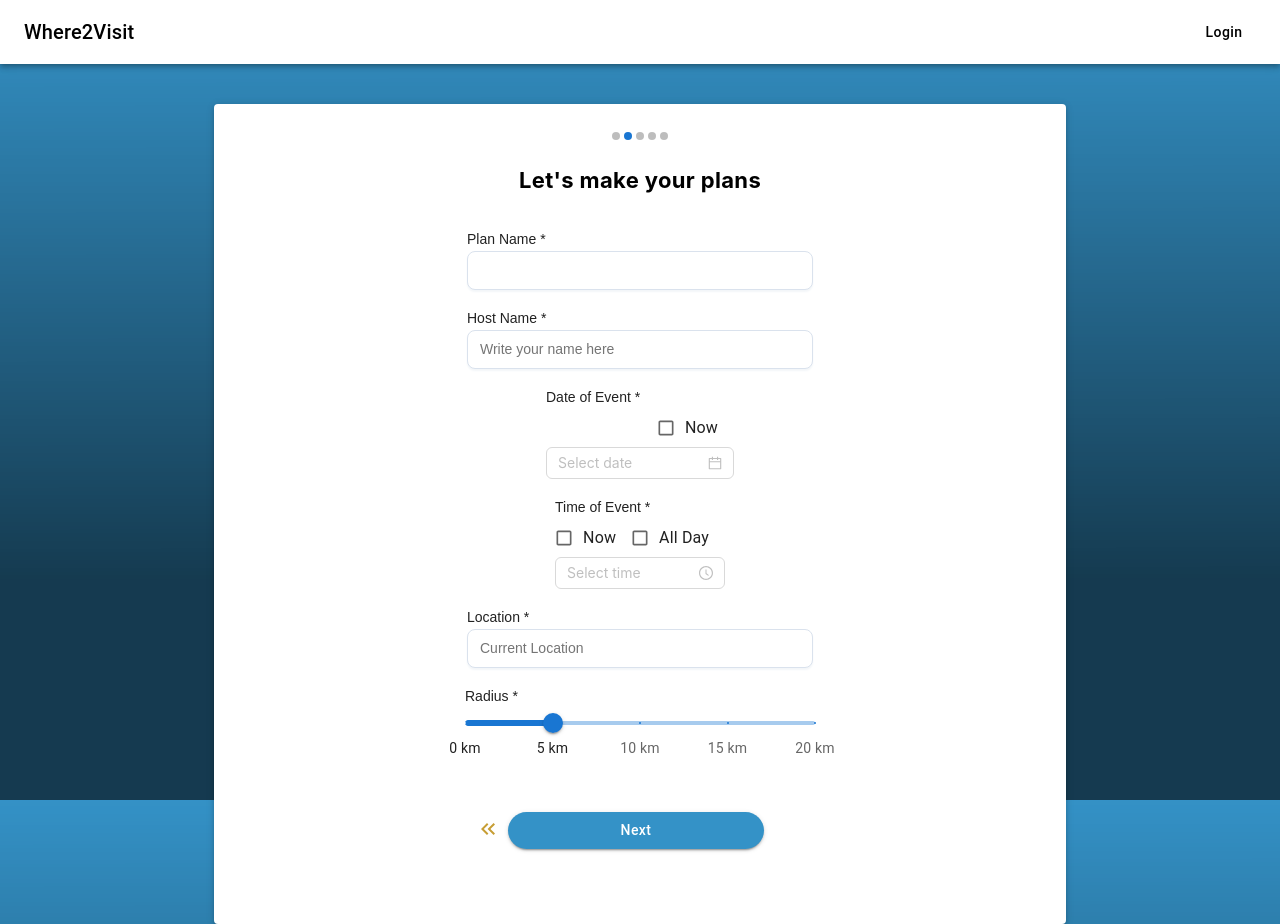
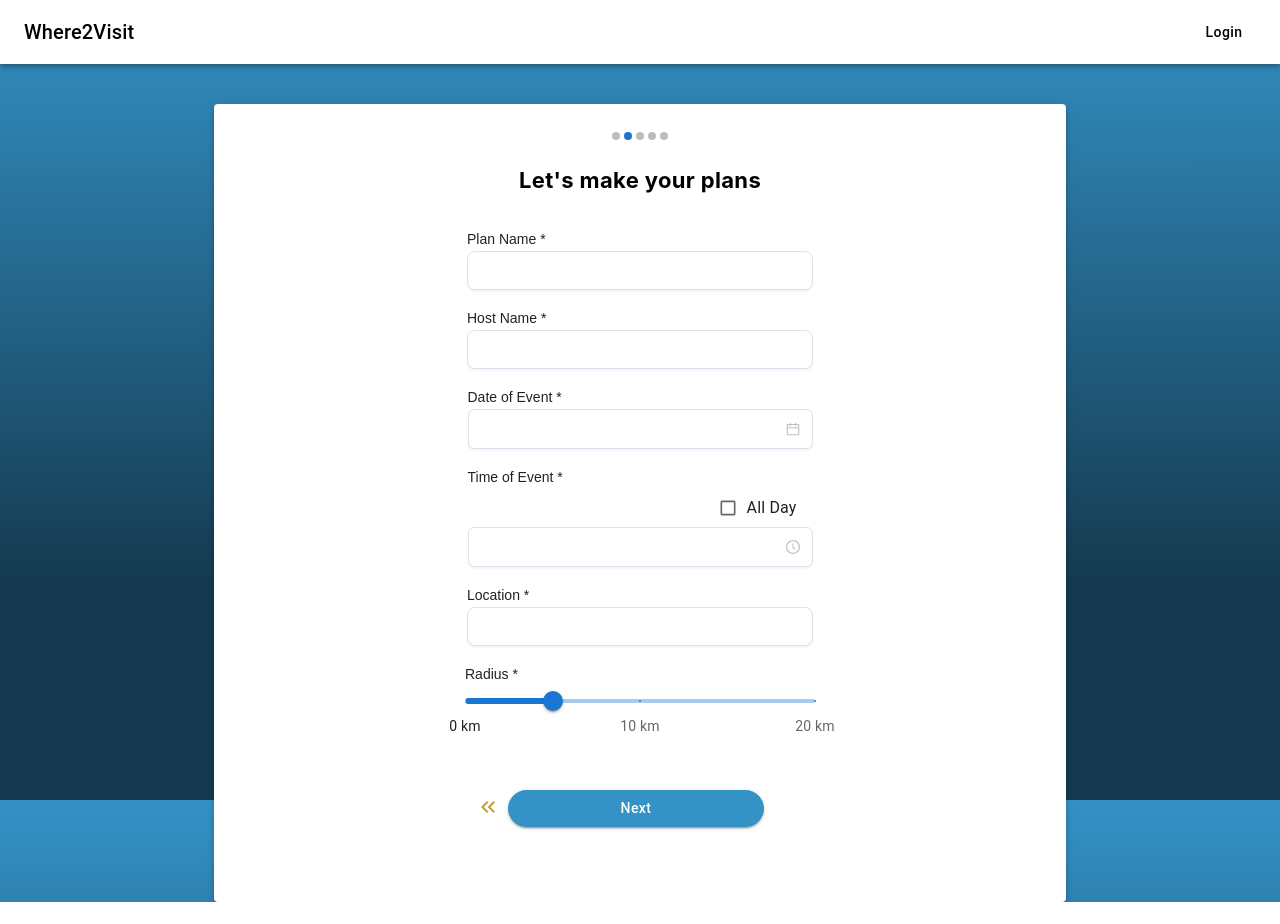
Before and after one commit to kesia-dev/where2visit, a React (Create React App) app in the folder frontend/: page /create-plan in a window 1280 px wide. Both pictures are taken after a click on the button "Restaurants". After the commit the page ends 902 px from the top, so only its background shows below. Built offline with nearby package versions, Linux system fonts and the light colour scheme.

Commit message:
Style form and handle state of selected options

```diff
--- a/frontend/src/component/Planning.js
+++ b/frontend/src/component/Planning.js
@@ -61,11 +61,11 @@ const PlanningCard = () => {
 
   // Function will add user's selections to the selection array
   const handleSelection = (newSelection) => {
-    !selection.includes(newSelection) ? setSelection([...selection, newSelection]) : setSelection(prevSelection => (prevSelection));
+    selection.includes(newSelection) ? selection.filter((item) => item !== newSelection) : setSelection([...selection, newSelection]);
   };
 
-  const firstStepSelection = (selection) => {
-    handleSelection(selection);
+  const firstStepSelection = (newSelection) => {
+    handleSelection(newSelection);
     handleNext();
   };
 
@@ -209,7 +209,7 @@ const PlanningCard = () => {
                   fontSize={'14px'}
                 />
 
-                <RestaurantOptions />
+                <RestaurantOptions selection={selection} handleSelection={handleSelection} />
 
                 <div style={{ display: 'flex', alignItems: 'center' }} >
                   <button onClick={handlePrevious} className='backArrows'>
@@ -223,7 +223,7 @@ const PlanningCard = () => {
               </>
             )}
 
-            {step > 2 && (
+            {step === 3 && (
               <>
                 <Typography
                   variant="p"
@@ -263,6 +263,46 @@ const PlanningCard = () => {
                 </div>
               </>
             )}
+
+            {step === 4 && (
+              <>
+                <Typography
+                  variant="p"
+                  noWrap={false}
+                  dangerouslySetInnerHTML={{ __html: steps[step].subtitle }}
+                  align="center"
+                  marginTop={'2px'}
+                  fontFamily={'Inter'}
+                  fontWeight={400}
+                  fontSize={'14px'}
+                />
+
+                <div style={{ display: 'flex', alignItems: 'center', margin: '15px' }} >
+                  <Button variant="outlined" style={{ backgroundColor: '#aed3e9', color: '#153a50', border: 'none', marginRight: '10px' }} sx={{ marginTop: 2, borderRadius: '10px', textTransform: 'none', minHeight: '5vh' }}>
+                    {steps[step].buttonLabel1}
+                  </Button>
+                  <Button variant="outlined" style={{ backgroundColor: '#aed3e9', color: '#153a50', border: 'none', marginRight: '10px' }} sx={{ marginTop: 2, borderRadius: '10px', textTransform: 'none', minHeight: '5vh' }}>
+                    {steps[step].buttonLabel2}
+                  </Button>
+                  <Button variant="outlined" style={{ backgroundColor: '#aed3e9', color: '#153a50', border: 'none', marginRight: '10px' }} sx={{ marginTop: 2, borderRadius: '10px', textTransform: 'none', minHeight: '5vh' }}>
+                    {steps[step].buttonLabel3}
+                  </Button>
+                  <Button variant="outlined" style={{ backgroundColor: '#aed3e9', color: '#153a50', border: 'none' }} sx={{ marginTop: 2, borderRadius: '10px', textTransform: 'none', minHeight: '5vh' }}>
+                    {steps[step].buttonLabel4}
+                  </Button>
+                </div>
+
+                <div style={{ display: 'flex', alignItems: 'center' }} >
+                  <button onClick={handlePrevious} className='backArrows'>
+                    <KeyboardDoubleArrowLeftIcon />
+                  </button>
+                  <Button variant="contained" color="primary" style={{ backgroundColor: '#3492c7' }} onClick={handleNext} sx={{ margin: 5, marginLeft: 1, borderRadius: '100px', textTransform: 'none', minWidth: '20vw' }}>
+                    Create Plan
+                  </Button>
+                </div>
+
+              </>
+            )}
           </Box>
         </Paper>
       </Container>
--- a/frontend/src/component/PlanningForm.js
+++ b/frontend/src/component/PlanningForm.js
@@ -21,17 +21,10 @@ const PlanningForm = () => {
       value: 0,
       label: '0 km',
     },
-    {
-      value: 5,
-      label: '5 km',
-    },
+
     {
       value: 10,
       label: '10 km',
-    },
-    {
-      value: 15,
-      label: '15 km',
     },
     {
       value: 20,
@@ -55,18 +48,18 @@ const PlanningForm = () => {
 
         <FormControl defaultValue="" required className='inputForm'>
           <Label>Host Name</Label>
-          <StyledInput placeholder="Write your name here" />
+          <StyledInput />
           <HelperText />
         </FormControl>
 
         <FormControl defaultValue="" required className='inputForm'>
           <Label>Date of Event</Label>
-          <FormGroup>
+          {/* <FormGroup>
             <span className='formCheckbox'>
             <FormControlLabel control={<Checkbox  size="small" />} label="Now" />
             </span>
-          </FormGroup>
-          <DatePicker/>
+          </FormGroup> */}
+          <DatePicker className='dateTimePicker' onChange={onChange} placeholder='' />
           <HelperText />
         </FormControl>
 
@@ -74,17 +67,17 @@ const PlanningForm = () => {
           <Label>Time of Event</Label>
           <FormGroup>
             <span className='formCheckbox'>
-            <FormControlLabel control={<Checkbox  size="small" />} label="Now" />
+            {/* <FormControlLabel control={<Checkbox  size="small" />} label="Now" /> */}
             <FormControlLabel control={<Checkbox  size="small" />} label="All Day" />
             </span>
           </FormGroup>
-          <TimePicker use12Hours format="h:mm a" onChange={onChange} />
+          <TimePicker className='dateTimePicker' use12Hours format="h:mm a" onChange={onChange} placeholder='' />
           <HelperText />
         </FormControl>
 
         <FormControl defaultValue="" required className='inputForm'>
           <Label>Location</Label>
-          <StyledInput placeholder="Current Location" />
+          <StyledInput />
           <HelperText />
         </FormControl>
 
--- a/frontend/src/component/RestaurantOptions.js
+++ b/frontend/src/component/RestaurantOptions.js
@@ -3,7 +3,7 @@ import { Box, Button, Grid, Typography } from "@mui/material";
 
 import "../styling/RestaurantOptions.css";
 
-const RestaurantOptions = () => {
+const RestaurantOptions = ({ selection, handleSelection }) => {
 
   const options = {
     cuisine: ["No preference", "French", "Italian", "Chinese", "Thai", "Greek", "Mexican", "Japanese", "Indian", "American"],
@@ -12,12 +12,18 @@ const RestaurantOptions = () => {
     rating: ["Any star rating", "⭐3+", "⭐4+", "⭐5"]
   };
 
+  const isSelected = (item) => selection.includes(item);
+
   const renderButtons = (items) => {
     return items.map((item, index) => (
       <Button
-      key={index}
+        key={index}
         variant="outlined"
-        style={{ backgroundColor: '#aed3e9', color: '#153a50', border: 'none' }}
+        style={{
+          backgroundColor: isSelected(item) ? '#153a50' : '#aed3e9',
+          color: isSelected(item) ? '#aed3e9' : '#153a50',
+          border: 'none'
+        }}
         sx={{
           marginTop: 2,
           borderRadius: '10px',
@@ -25,6 +31,7 @@ const RestaurantOptions = () => {
           maxWidth: '40vw',
           minHeight: '5vh'
         }}
+        onClick={event => handleSelection(item)}
       >
         {item}
       </Button>
--- a/frontend/src/styling/PlanningForm.css
+++ b/frontend/src/styling/PlanningForm.css
@@ -7,3 +7,12 @@
   flex-direction: row;
   justify-content: flex-end;
 }
+
+.dateTimePicker {
+  width: 345px;
+  padding: 8px 12px;
+
+  color: #1C2025;
+  border: 1px solid #DAE2ED;
+  box-shadow: 0px 2px 2px #F3F6F9;
+}
--- a/frontend/src/styling/RestaurantOptions.css
+++ b/frontend/src/styling/RestaurantOptions.css
@@ -1,7 +1,3 @@
-/* .optionsButtons {
-  margin: 0px;
-} */
-
 .MuiBox-root.css-dvxtzn {
   margin: 15px 10px;
 }
```
Lines whose indentation alone changed are shown as unchanged.
